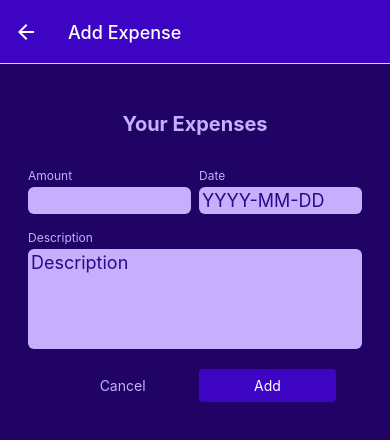
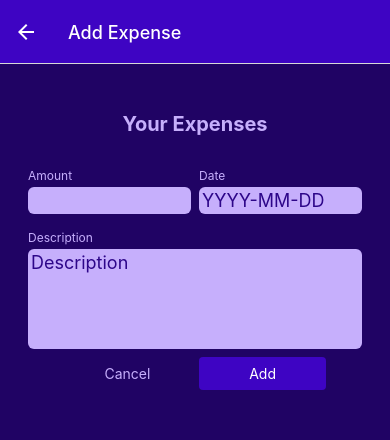
Before and after one commit to MihailMatveichuk/expenses-react-native-app, a React Native app: screen /ManageExpensesScreen in a window 390 px wide. Shown: the top 440 px of the page. Built offline with nearby package versions, Linux system fonts and the light colour scheme.

Commit message:
feat: add editing ad add expense function

```diff
--- a/components/ManageExpense/ExpenseForm.js
+++ b/components/ManageExpense/ExpenseForm.js
@@ -1,22 +1,56 @@
-import React from 'react';
+import React, { useContext, useEffect, useState } from 'react';
 import { StyleSheet, Text, View } from 'react-native';
+import { useRoute } from '@react-navigation/native';
 
 import { Input } from './Input';
+import { Button } from '../../ui';
+import { ExpensesContext } from '../../store/contex';
 
 import { GlobalStyles } from '../../constants/style';
 
-export function ExpenseForm() {
-  const handleAmountChanging = () => {
-    console.log('amount changing');
+export function ExpenseForm({ isEditing, onCancel, onSubmitData }) {
+  const route = useRoute();
+
+  const expenseId = route.params?.expenseId;
+
+  const [amountValue, setAmountValue] = useState('');
+  const [dateValue, setDateValue] = useState('');
+  const [descriptionValue, setDescriptionValue] = useState('');
+
+  const { expenses } = useContext(ExpensesContext);
+
+  const foundExpense = expenses.find((expense) => expense.id === expenseId);
+
+  const handleAmountChanging = (text) => {
+    setAmountValue(text);
   };
 
-  const handleDateChanging = () => {
-    console.log('date changing');
+  const handleDateChanging = (text) => {
+    setDateValue(text);
   };
 
-  const handleDescriptionChanging = () => {
-    console.log('description changing');
+  const handleDescriptionChanging = (text) => {
+    setDescriptionValue(text);
   };
+
+  useEffect(() => {
+    if (isEditing) {
+      setAmountValue(foundExpense.amount.toString());
+      setDateValue(foundExpense.date.toISOString().slice(0, 10));
+      setDescriptionValue(foundExpense.description);
+    }
+  }, [isEditing]);
+
+  const handleSubmit = () => {
+    const data = {
+      description: descriptionValue,
+      amount: +amountValue,
+      date: new Date(dateValue),
+    };
+
+    onSubmitData(data);
+  };
+
   return (
     <View style={styles.container}>
       <Text style={styles.title}>Your Expenses</Text>
@@ -27,6 +61,7 @@ export function ExpenseForm() {
           textInputConfig={{
             keyboardType: 'decimal-pad',
             onChangeText: handleAmountChanging,
+            value: amountValue,
           }}
         />
         <Input
@@ -36,6 +71,7 @@ export function ExpenseForm() {
             placeholder: 'YYYY-MM-DD',
             maxLength: 10,
             onChangeText: handleDateChanging,
+            value: dateValue,
           }}
         />
       </View>
@@ -48,8 +84,18 @@ export function ExpenseForm() {
           multiline: true,
           onChangeText: handleDescriptionChanging,
           autoCorrect: false,
+          value: descriptionValue,
         }}
       />
+
+      <View style={styles.editButtonsContainer}>
+        <Button style={styles.button} mode={'flat'} onPress={onCancel}>
+          Cancel
+        </Button>
+        <Button onPress={handleSubmit} style={styles.button}>
+          {isEditing ? 'Update' : 'Add'}
+        </Button>
+      </View>
     </View>
   );
 }
@@ -70,7 +116,16 @@ const styles = StyleSheet.create({
     flexDirection: 'row',
     justifyContent: 'space-between',
   },
-
+  editButtonsContainer: {
+    flexDirection: 'row',
+    justifyContent: 'center',
+    alignItems: 'center',
+    gap: 8,
+    marginHorizontal: 12,
+  },
+  button: {
+    width: '40%',
+  },
   input: {
     flex: 1,
   },
--- a/screens/ManageExpensesScreen.js
+++ b/screens/ManageExpensesScreen.js
@@ -1,7 +1,7 @@
 import { useLayoutEffect, useContext } from 'react';
 import { StyleSheet, View } from 'react-native';
 
-import { Button, IconButton } from '../ui';
+import { IconButton } from '../ui';
 import { ExpensesContext } from '../store/contex';
 import { ExpenseForm } from '../components/ManageExpense';
 
@@ -9,18 +9,17 @@ import { GlobalStyles } from '../constants/style';
 
 export function ManageExpensesScreen({ route, navigation }) {
   const expenseId = route.params?.expenseId;
-  console.log('expenseId', expenseId);
 
-  const { deleteExpense, addExpense, updateExpense } =
+  const { deleteExpense, updateExpense, addExpense } =
     useContext(ExpensesContext);
 
-  const isEdiding = !!expenseId;
+  const isEditing = !!expenseId;
 
   useLayoutEffect(() => {
     navigation.setOptions({
-      title: isEdiding ? 'Edit Expense' : 'Add Expense',
+      title: isEditing ? 'Edit Expense' : 'Add Expense',
     });
-  }, [isEdiding, navigation]);
+  }, [isEditing, navigation]);
 
   const deleteExpenseHandler = (id) => {
     deleteExpense(id);
@@ -31,37 +30,24 @@ export function ManageExpensesScreen({ route, navigation }) {
     navigation.goBack();
   }
 
-  function confirmHandler() {
-    if (isEdiding) {
-      updateExpense(expenseId, {
-        description: 'updated two shirts',
-        amount: 22.22,
-        date: new Date('2024-04-22'),
-      });
+  function confirmHandler(data) {
+    if (isEditing) {
+      updateExpense(expenseId, data);
     } else {
-      addExpense({
-        id: 'k1',
-        description: 'two shirts',
-        amount: 22.22,
-        date: new Date('2024-04-22'),
-      });
+      addExpense({ id: 'k1', ...data });
     }
     navigation.goBack();
   }
 
   return (
     <View style={styles.container}>
-      <ExpenseForm />
-      <View style={styles.editButtonsContainer}>
-        <Button style={styles.button} mode={'flat'} onPress={cancelHandler}>
-          Cancel
-        </Button>
-        <Button onPress={confirmHandler} style={styles.button}>
-          {isEdiding ? 'Update' : 'Add'}
-        </Button>
-      </View>
+      <ExpenseForm
+        isEditing={isEditing}
+        onCancel={cancelHandler}
+        onSubmitData={confirmHandler}
+      />
 
-      {isEdiding && (
+      {isEditing && (
         <View style={styles.deleteContainer}>
           <IconButton
             icon="trash"
@@ -88,14 +74,4 @@ const styles = StyleSheet.create({
     borderTopColor: GlobalStyles.colors.primary200,
     alignItems: 'center',
   },
-  editButtonsContainer: {
-    flexDirection: 'row',
-    justifyContent: 'center',
-    alignItems: 'center',
-    gap: 8,
-    marginHorizontal: 12,
-  },
-  button: {
-    width: '40%',
-  },
 });
```
